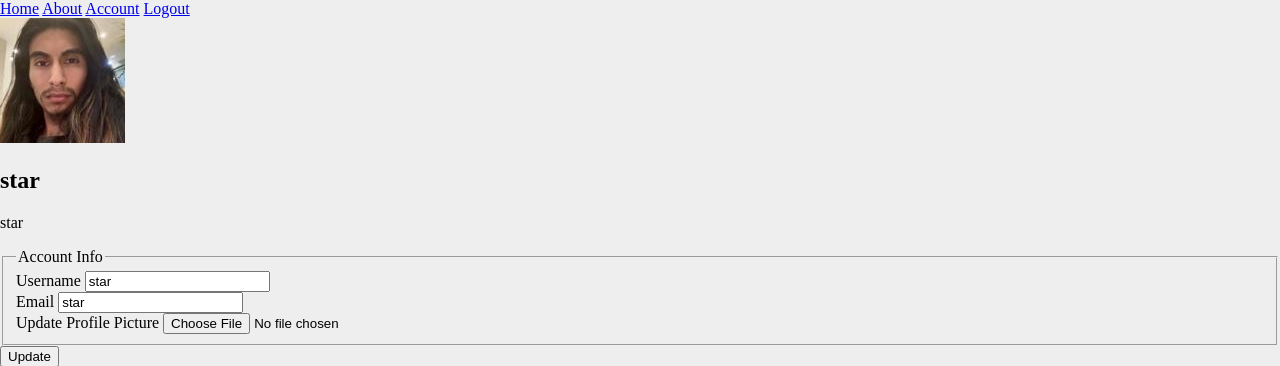
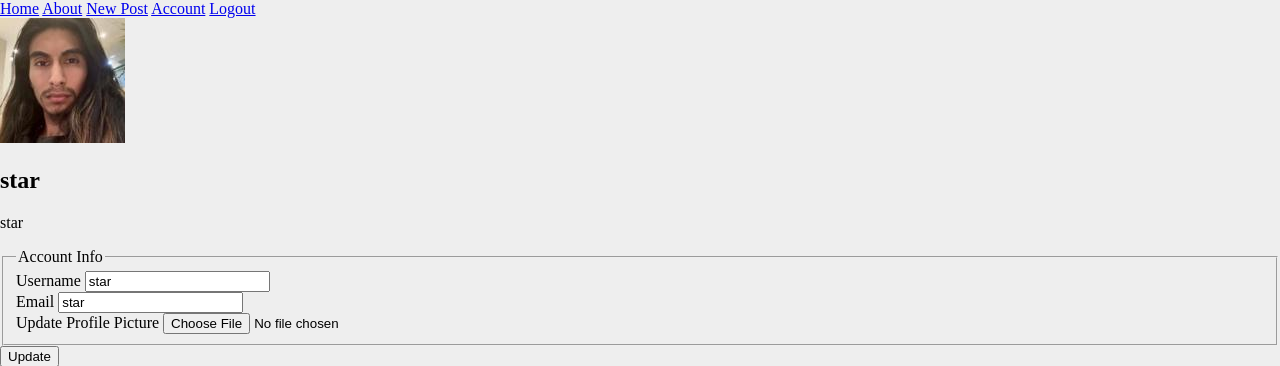
Before and after one commit to starlightromero/flask-blog, a Flask app: page /account in a window 1280 px wide. Shown: the top 366 px of the page. Run offline with Flask 2, Linux system fonts and the light colour scheme; a user stored in the database is signed in; some libraries are stand-ins or nearby versions.

Commit message:
created route for new post

```diff
--- a/flask_blog/templates/base.html
+++ b/flask_blog/templates/base.html
@@ -18,6 +18,7 @@
       <a href="{{ url_for('home') }}">Home</a>
       <a href="{{ url_for('about') }}">About</a>
       {% if current_user.is_authenticated %}
+      <a href="{{ url_for('new_post') }}">New Post</a>
       <a href="{{ url_for('account') }}">Account</a>
       <a href="{{ url_for('logout') }}">Logout</a>
       {% else %}
```
